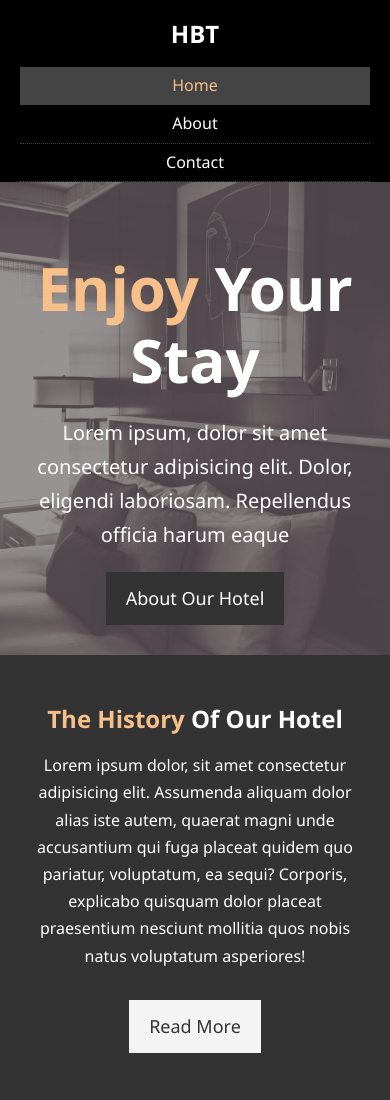
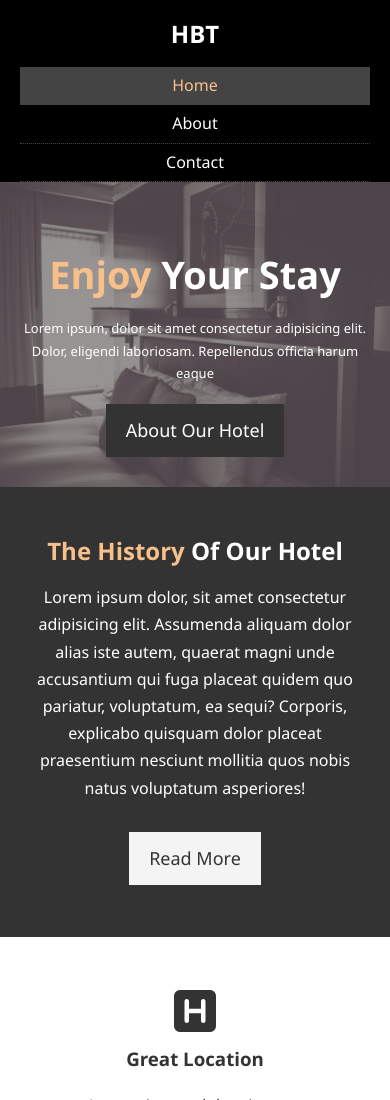
Before and after one commit to beth-codes/HotelWebsite, a plain HTML site: page index.html in a window 390 px wide. Shown: the top 1100 px of the page. Drawn offline with Linux system fonts and the light colour scheme.

Commit message:
media queries

```diff
--- a/css/style.css
+++ b/css/style.css
@@ -252,3 +252,72 @@ h1, h2, h3 {
     outline: none;
     border-color: #f7c08a;
 }
+/*
+  ##Device = Desktops
+  ##Screen = 1281px to higher resolution desktops
+*/
+
+@media (min-width: 1281px) {
+
+  /* CSS */
+
+}
+
+/*
+  ##Device = Laptops, Desktops
+  ##Screen = B/w 1025px to 1280px
+*/
+
+@media (min-width: 1025px) and (max-width: 1280px) {
+
+  /* CSS */
+
+}
+
+/*
+  ##Device = Tablets, Ipads (portrait)
+  ##Screen = B/w 768px to 1024px
+*/
+
+@media (min-width: 768px) and (max-width: 1024px) {
+
+  /* CSS */
+
+}
+
+/*
+  ##Device = Tablets, Ipads (landscape)
+  ##Screen = B/w 768px to 1024px
+*/
+
+@media (min-width: 768px) and (max-width: 1024px) and (orientation: landscape) {
+
+  /* CSS */
+
+}
+
+/*
+  ##Device = Low Resolution Tablets, Mobiles (Landscape)
+  ##Screen = B/w 481px to 767px
+*/
+
+@media (min-width: 481px) and (max-width: 767px) {
+
+  /* CSS */
+
+}
+
+/*
+  ##Device = Most of the Smartphones Mobiles (Portrait)
+  ##Screen = B/w 320px to 479px
+*/
+
+@media (min-width: 320px) and (max-width: 480px) {
+    .main-titlee{
+        font-size: 38px !important;
+    }
+    .lead-1{
+        font-size: 13px;
+    }
+
+}
--- a/index.html
+++ b/index.html
@@ -27,8 +27,8 @@
         <div id="showcase">
             <div class="container">
                 <div class="showcase-content">
-            <h1 ><span class="text-primary"> Enjoy</span> Your Stay </h1>
-            <p class="lead">Lorem ipsum, dolor sit amet consectetur adipisicing elit. Dolor, eligendi laboriosam. Repellendus officia harum eaque</p>
+            <h1 class="main-titlee"><span class="text-primary"> Enjoy</span> Your Stay </h1>
+            <p class="lead lead-1">Lorem ipsum, dolor sit amet consectetur adipisicing elit. Dolor, eligendi laboriosam. Repellendus officia harum eaque</p>
             <a href="about.html" class="btn">About Our Hotel</a>
                </div>
             </div>
```
